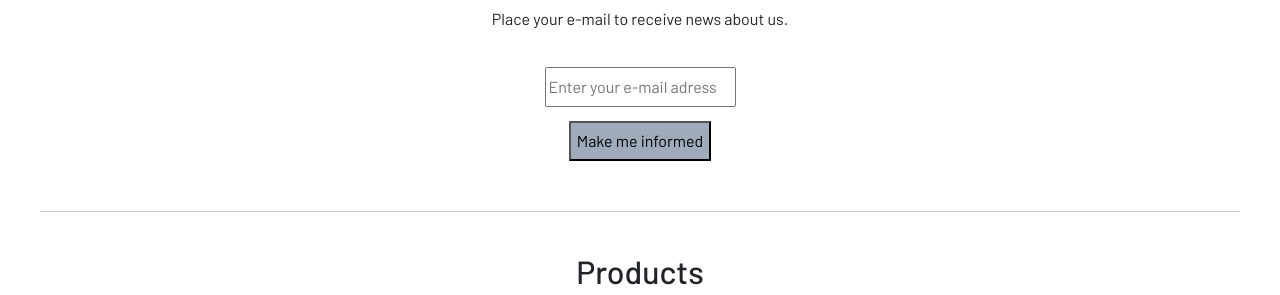
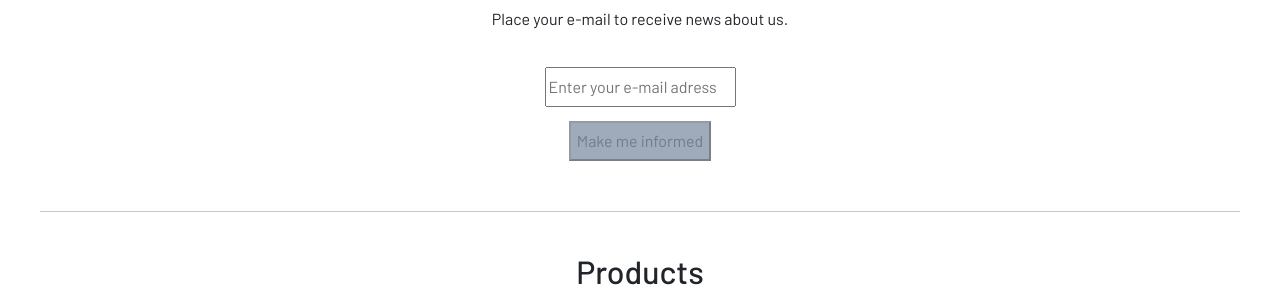
Before and after one commit to eliasinacio/wine-for-winners, a plain HTML site: page index.html in a window 1280 px wide. Shown: the part 951-1246 px from the top of the page. Drawn offline with nearby package versions, Linux system fonts and the light colour scheme.

Commit message:
disable button submit

```diff
--- a/index.html
+++ b/index.html
@@ -41,7 +41,7 @@
 
       <form id="form" method="post" action="https://www.freecodecamp.com/email-submit">
         <input id="email" name="email" class="mb-1" type="email" required placeholder="Enter your e-mail adress"><br/>
-        <input id="submit" type="submit" value="Make me informed"></input>
+        <input id="submit" type="submit" disabled value="Make me informed"></input>
       </form>
     </section>
       <hr/>
```
